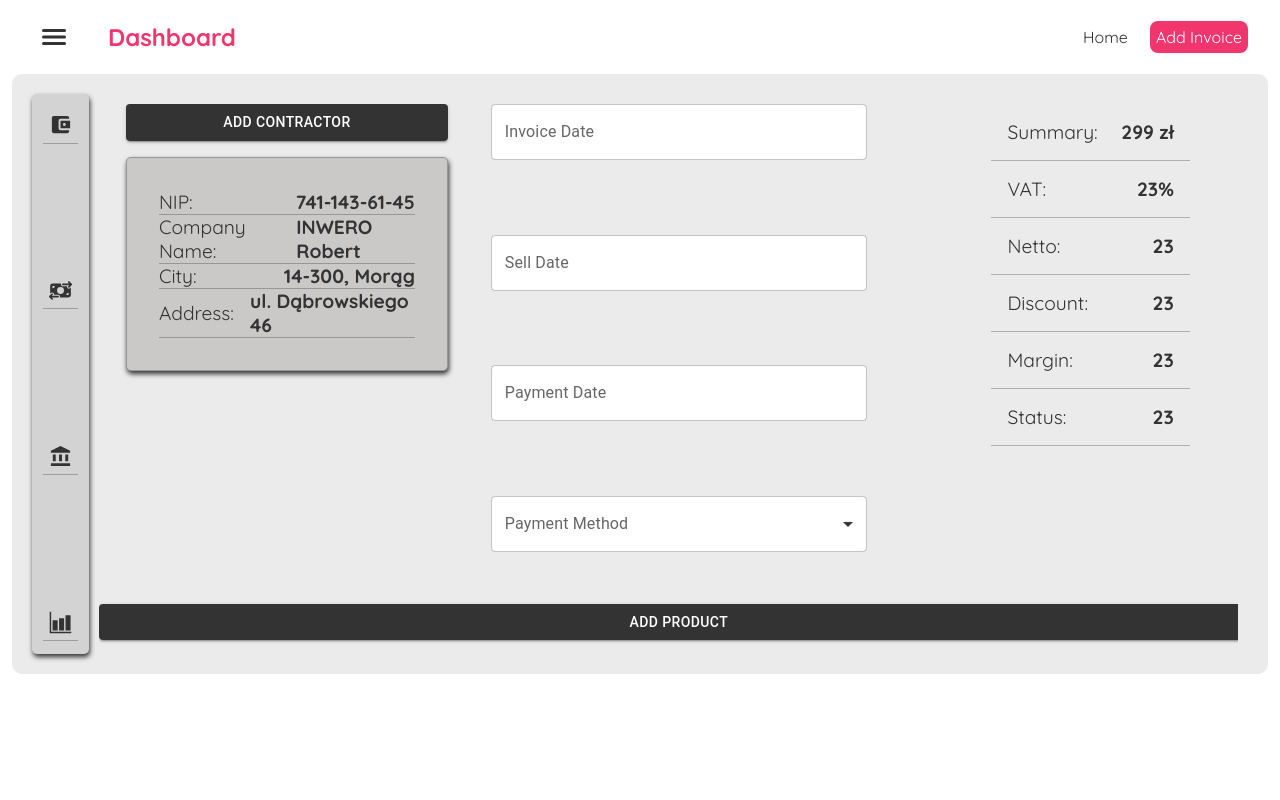
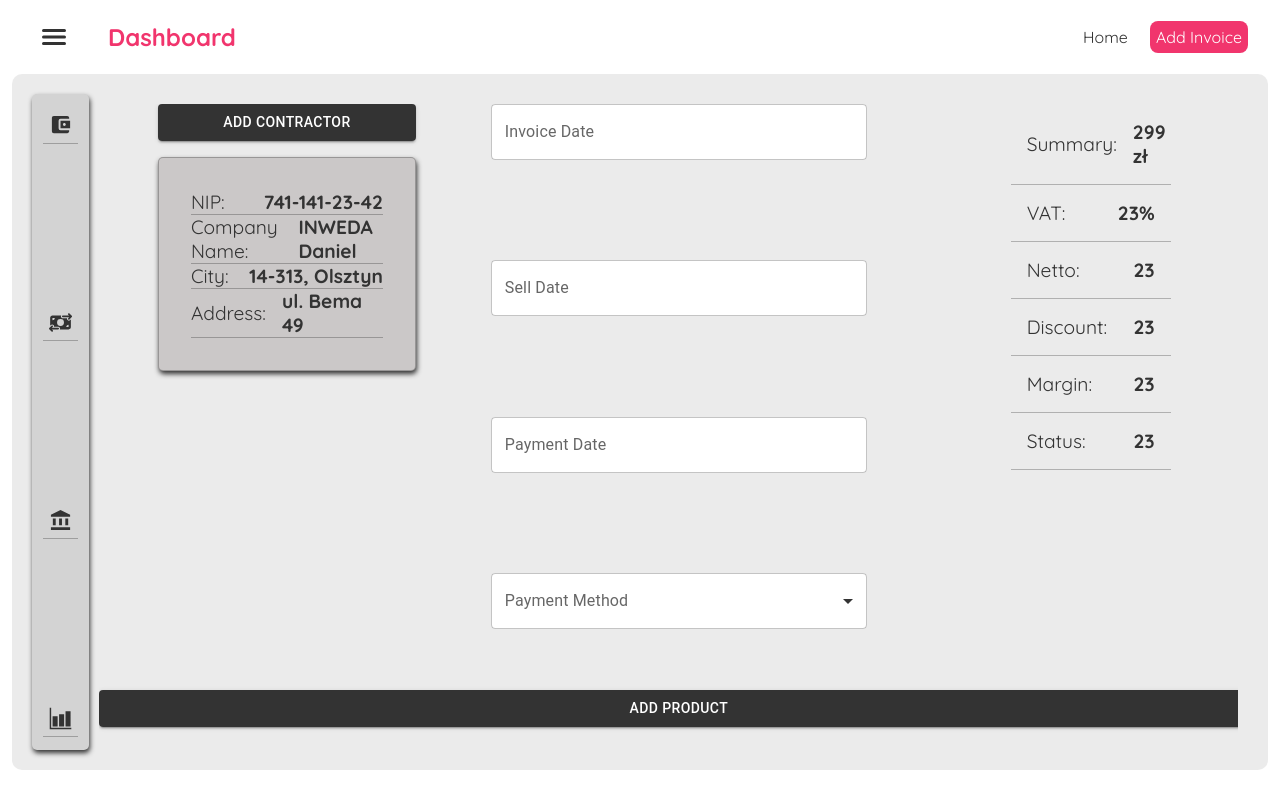
Before and after one commit to Kaldinn/Invoices, a React (Create React App) app: page /add_invoice in a window 1280 px wide. Built offline with nearby package versions, Linux system fonts and the light colour scheme.

Commit message:
Add first method to post data to server

```diff
--- a/src/AddInvoiceView/FormInvoices.jsx
+++ b/src/AddInvoiceView/FormInvoices.jsx
@@ -4,7 +4,6 @@ import DateSelectPicker  from '../FormComponents/AddInvoice/DateSelectPicker/Dat
 import AddContractor from '../FormComponents/AddInvoice/AddContractor/AddContractor.jsx'
 import Summary from '../FormComponents/AddInvoice/Summary/Summary.jsx'
 import AddProduct from '../FormComponents/AddInvoice/AddProduct/AddProduct.jsx';
-import { Box } from '@mui/material'
 import "./FormInvoices.css"
 
   const addProductButton = {
--- a/src/FormComponents/AddInvoice/AddContractor/AddContractor.css
+++ b/src/FormComponents/AddInvoice/AddContractor/AddContractor.css
@@ -2,14 +2,18 @@
     color: white;
     width: 100%;
 }
+.contractor-credentials{
+    border: 1px solid rgba(0,0,0,.25);
+    margin-top: 1rem;
+    width: 100%;
+}
 
 .contractor-credentials{
-    width: 25vw;
+    width: 20vw;
     box-shadow: 1px 3px 5px;
     border-radius: 5px;
     background-color: rgb(203, 200, 200);
-    border: 1px solid rgba(0,0,0,.25);
-    margin-top: 1rem;
+
 }
 .contractor-credentials ul{
     margin: 0;
--- a/src/FormComponents/AddInvoice/AddContractor/AddContractor.jsx
+++ b/src/FormComponents/AddInvoice/AddContractor/AddContractor.jsx
@@ -21,10 +21,10 @@ const AddContractor = () => {
         <Button variant="contained" sx={addProductButton}>Add Contractor</Button>
         <div className='contractor-credentials'>
           <ul>
-            <li>NIP: <p>741-143-61-45</p></li>
-            <li>Company Name: <p>INWERO Robert</p></li>
-            <li>City: <p>14-300, Morąg</p></li>
-            <li>Address: <p>ul. Dąbrowskiego 46</p></li>
+            <li>NIP: <p>741-141-23-42</p></li>
+            <li>Company Name: <p>INWEDA Daniel</p></li>
+            <li>City: <p>14-313, Olsztyn</p></li>
+            <li>Address: <p>ul. Bema 49</p></li>
           </ul>
         </div>
     </Box>
--- a/src/FormComponents/AddInvoice/AddProduct/AddProduct.jsx
+++ b/src/FormComponents/AddInvoice/AddProduct/AddProduct.jsx
@@ -1,5 +1,5 @@
 import { TextField } from '@mui/material'
-import React, {useState} from 'react'
+import React, { useState } from 'react'
 import InputLabel from '@mui/material/InputLabel';
 import MenuItem from '@mui/material/MenuItem';
 import FormControl from '@mui/material/FormControl';
@@ -8,7 +8,7 @@ import Button from '@mui/material/Button'
 import '../AddProduct/AddProduct.css'
 
 const addProductButton = {
-  "&":{
+  "&": {
     backgroundColor: "rgba(0, 0, 0, 0.783)"
   },
   "&:hover": {
@@ -21,14 +21,61 @@ const addProductButton = {
 
 const AddProduct = () => {
 
-  const [vat, setVat] = useState('')
+  const [productName, setProductName] = useState('');
+  const [quantity, setQuantity] = useState('');
+  const [price, setPrice] = useState('');
+  const [vat, setVat] = useState('');
+
+  const handleAddProduct = async () => {
+    const data = {
+      productName,
+      quantity,
+      price,
+      vat
+    };
+
+    try {
+      const response = await fetch('/get_product', {
+        method: 'POST',
+        headers: {
+          'Content-Type': 'application/json',
+        },
+        body: JSON.stringify(data),
+      });
+
+      if (response.ok) {
+      } else {
+        console.error('Error adding product:', response.statusText);
+      }
+    } catch (error) {
+      console.error('Error adding product:', error.message);
+    }
+  };
 
   return (
     <div className="add-product">
-        <TextField id="outlined-basic" label="Product Name" variant="outlined" />
-        <TextField id="outlined-basic" label="Quantity" variant="outlined" />
-        <TextField id="outlined-basic" label="Price" variant="outlined" />
-        <FormControl style={{width: '5vw'}}>
+      <TextField
+        id="outlined-basic"
+        label="Product Name"
+        variant="outlined"
+        value={productName}
+        onChange={(e) => setProductName(e.target.value)}
+      />
+      <TextField
+        id="outlined-basic"
+        label="Quantity"
+        variant="outlined"
+        value={quantity}
+        onChange={(e) => setQuantity(e.target.value)}
+      />
+      <TextField
+        id="outlined-basic"
+        label="Price"
+        variant="outlined"
+        value={price}
+        onChange={(e) => setPrice(e.target.value)}
+      />
+      <FormControl style={{ width: '5vw' }}>
         <InputLabel id="vat-label">Vat</InputLabel>
         <Select
           labelId="vat-label"
@@ -40,9 +87,11 @@ const AddProduct = () => {
           <MenuItem value={23}>23%</MenuItem>
         </Select>
       </FormControl>
-        <Button variant="contained" sx={addProductButton}> Add Product </Button>
+      <Button variant="contained" sx={addProductButton} onClick={handleAddProduct}>
+        Add Product
+      </Button>
     </div>
-  )
-}
+  );
+};
 
-export default AddProduct
+export default AddProduct;
--- a/src/FormComponents/AddInvoice/Summary/Summary.css
+++ b/src/FormComponents/AddInvoice/Summary/Summary.css
@@ -5,7 +5,6 @@
     justify-content: flex-start;
     display: flex;
     justify-content: space-between;
-    width: 13vw;
 }
 .summary p{
     padding-left: 1rem;
--- a/src/Sidemenu/Sidemenu.jsx
+++ b/src/Sidemenu/Sidemenu.jsx
@@ -7,7 +7,7 @@ import { FaMoneyBillTransfer } from "react-icons/fa6";
 
 const Sidemenu = ({ menu }) => {
   return (
-    <sidebar className={menu ? "menu-open" : "menu-closed"}>
+    <div className={menu ? "menu-open" : "menu-closed"}>
       <ul>
         {menu ? (
           <>
@@ -25,7 +25,7 @@ const Sidemenu = ({ menu }) => {
           </>
         )}
       </ul>
-    </sidebar>
+    </div>
   );
 }
 
--- a/src/global.css
+++ b/src/global.css
@@ -15,7 +15,7 @@
 
 .content {
   max-width: 95vw;
-  height: 70vh;
+  height: 82vh;
   margin: auto;
   padding: 20px;
   background-color: rgba(207, 207, 207, 0.413);
```
Also changed, not shown: 2 other files (tests, documents, lock files or other folders). Lines whose indentation alone changed are shown as unchanged.
